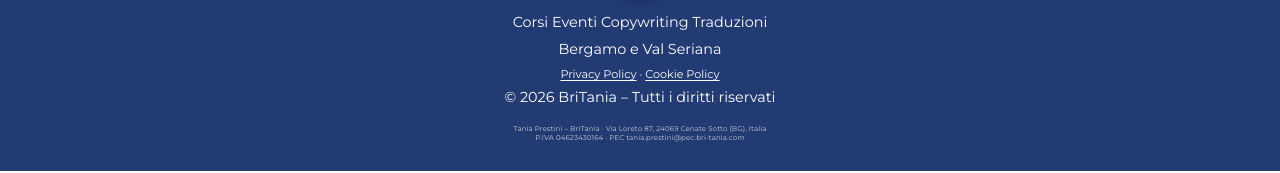
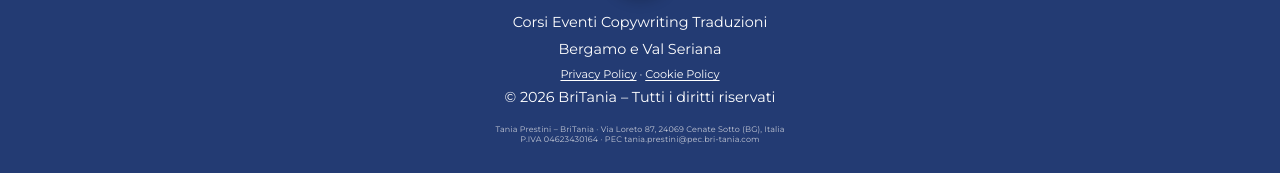
Before and after one commit to taniapre/bri-tania-site, a plain HTML site: page index.html in a window 1280 px wide. Shown: the part 6662-6835 px from the top of the page. Drawn offline with Linux system fonts and the light colour scheme.

Commit message:
Bump legal footer type by ~1pt
Co-authored-by: Cursor <cursoragent@cursor.com>

```diff
--- a/assets/styles.css
+++ b/assets/styles.css
@@ -577,7 +577,7 @@ a { color: inherit; }
 }
 
 .site-footer .legal-line {
-  font-size: 0.4375rem; /* ~7px: minimo leggibile, in fondo */
+  font-size: 0.5rem; /* ~8px */
   line-height: 1.3;
   margin: 0.85rem auto 0;
   max-width: 36rem;
```
